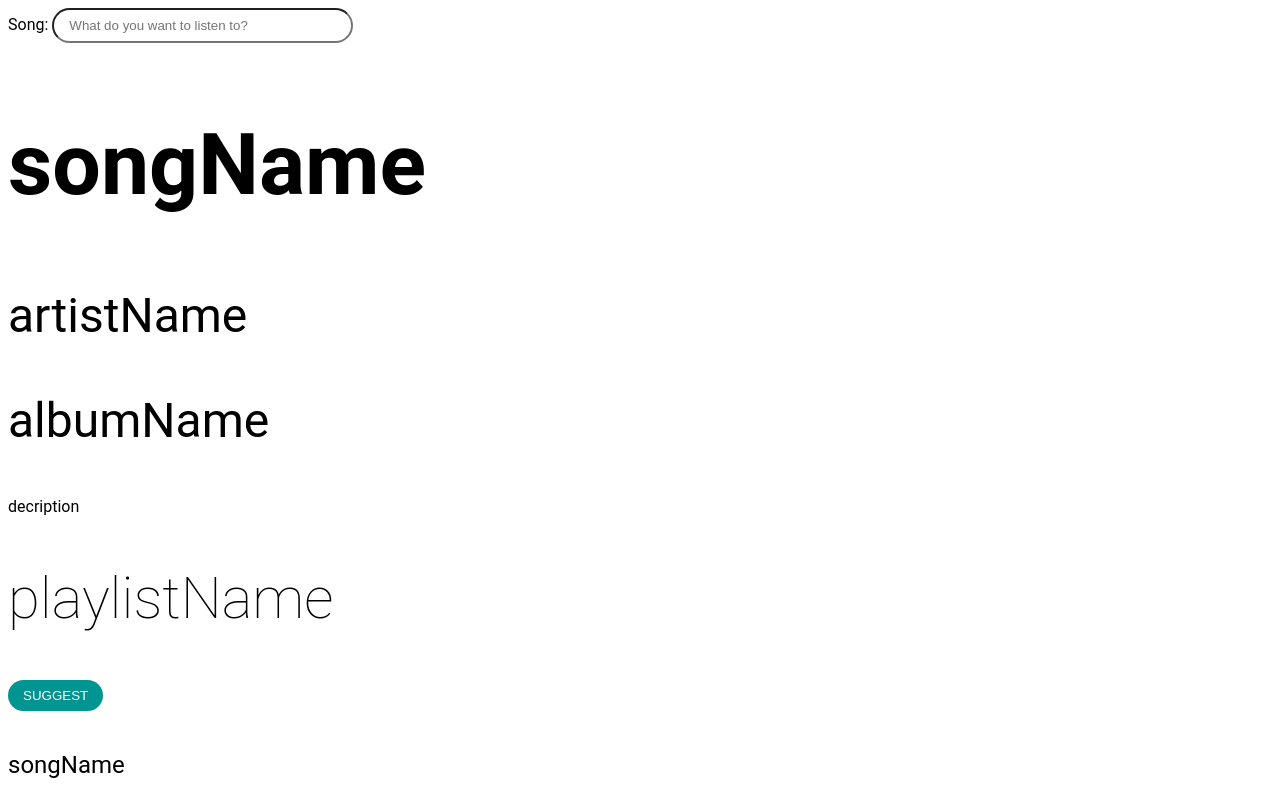
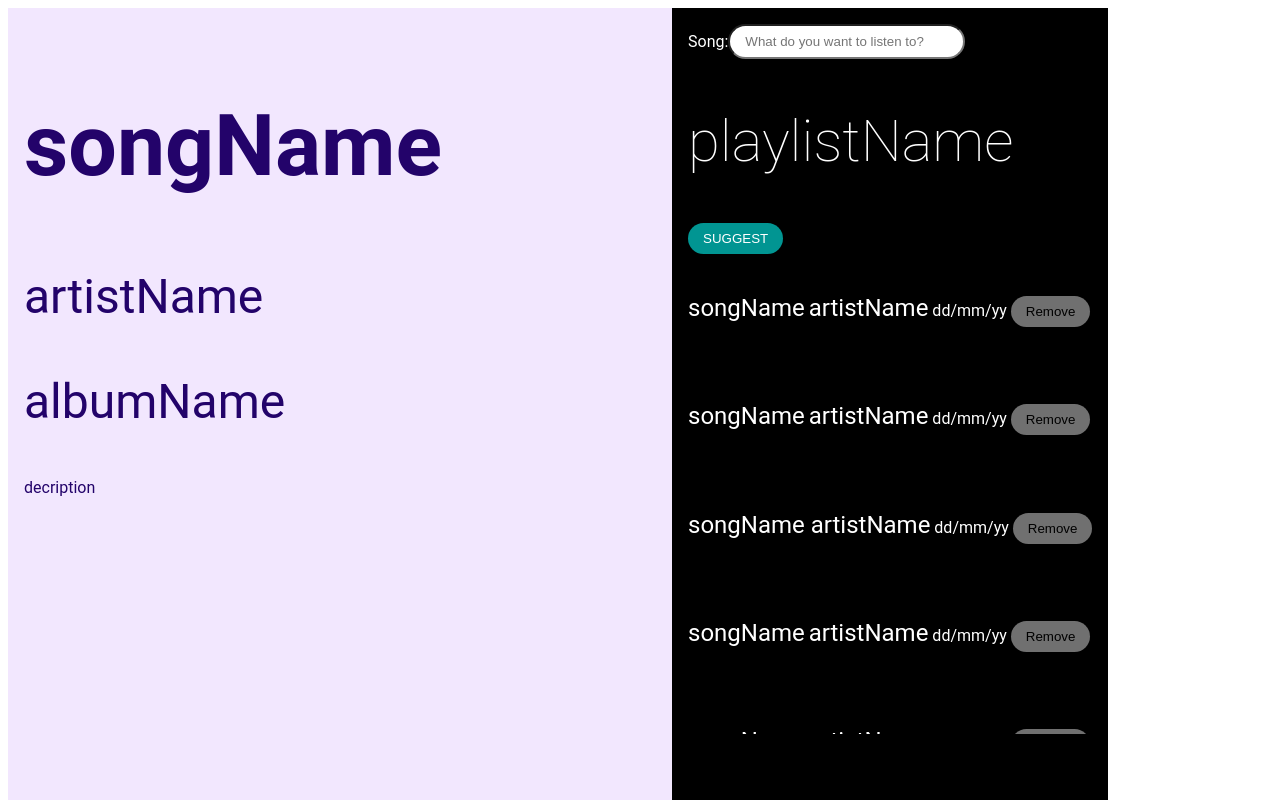
Before and after one commit to 5erenah/shua7220-tracker, a website: page public/index.html in a window 1280 px wide. Shown: the top 800 px of the page. Drawn offline with Linux system fonts and the light colour scheme.

Commit message:
added CSS styling to the layout

```diff
--- a/public/index.html
+++ b/public/index.html
@@ -10,15 +10,11 @@
 
 <body>
 
-    <!-- form to get user inputs -->
-    <form id="searchsong">
-        <label for="song">Song:</label>
-        <input type="text" name="song" id="songInput" placeholder="What do you want to listen to?">
-    </form>
-
 
     <!-- music player on the left side -->
+
     <section id="music-player">
+
         <h1>songName</h1>
         <h3>artistName</h3>
         <h3>albumName</h3>
@@ -27,6 +23,13 @@
 
     <!-- playlist on the right side -->
     <section id="playlist">
+
+        <!-- form to get user inputs -->
+        <form id="searchsong">
+            <label for="song">Song:</label>
+            <input type="text" name="song" id="songInput" placeholder="What do you want to listen to?">
+        </form>
+
         <!-- top half of playlist containing elements -->
         <section id = "playlistheader">
             <!-- Playlist name -->
@@ -37,31 +40,30 @@
 
         <section id = playlistbody>
             <!-- each individual item in the playlist -->
-            <div class="playlist item1">
+            <div class="playlist-item">
                 <h5>songName</h5>
                 <h5>artistName</h5>
                 <p>dd/mm/yy</p>
                 <button class="delete"> Remove </button>
             </div>
-            <div class="playlist item2">
+            <div class="playlist-item">
                 <h5>songName</h5>
                 <h5>artistName</h5>
                 <p>dd/mm/yy</p>
                 <button class="delete"> Remove </button>
             </div>
-            <div class="playlist item3">
+            <div class="playlist-item">
+                <h5>songName artistName</h5>
+                <p>dd/mm/yy</p>
+                <button class="delete"> Remove </button>
+            </div>
+            <div class="playlist-item">
                 <h5>songName</h5>
                 <h5>artistName</h5>
                 <p>dd/mm/yy</p>
                 <button class="delete"> Remove </button>
             </div>
-            <div class="playlist item4">
-                <h5>songName</h5>
-                <h5>artistName</h5>
-                <p>dd/mm/yy</p>
-                <button class="delete"> Remove </button>
-            </div>
-            <div class="playlist item5">
+            <div class="playlist-item">
                 <h5>songName</h5>
                 <h5>artistName</h5>
                 <p>dd/mm/yy</p>
--- a/public/style.css
+++ b/public/style.css
@@ -2,11 +2,17 @@
 
 body {
   font-family: "Roboto", sans-serif;
+  display: flex;
+}
+
+#searchsong {
+    display: flex;
+    align-items: center;
 }
 
 /* alter song input field to display full text */
 #songInput {
-    width: 20em;
+    width: 50%;
     padding: 8px 15px;
     border-radius: 25px;
 }
@@ -42,8 +48,7 @@ p{
     font-weight: initial;
 }
 
-
-/* Select all buttons inside the playlist */
+/* Style suggest button */
 #suggest {
     padding: 8px 15px;
     background-color: #019592;
@@ -52,11 +57,41 @@ p{
     border-radius: 25px;
 }
 
+/* Style delete buttons which remove the song from list */
 .delete{
     padding: 8px 15px;
     background-color: #707070;
     color: #000000;
     border: none;
     border-radius: 25px;
+}
 
+/* styling layout */
+#music-player {
+    background-color: #F2E7FE;
+    /* border-radius: 10%; */
+    width: 50%;
+    height: 100vh;
+    color: #23036A;
+    padding: 16px;
+    /* margin-left: -15px; */
 }
+
+/* styling layout */
+#playlist {
+    background-color: #000000;
+    color: #fff;
+    padding: 16px
+}
+
+#playlistbody{
+    height: 60vh;
+    overflow-y: scroll;
+}
+
+/* Making playlist items within one line */
+.playlist-item > * {
+    display: inline-block;
+    vertical-align: baseline;
+    border-color: #F2E7FE;
+}
```
